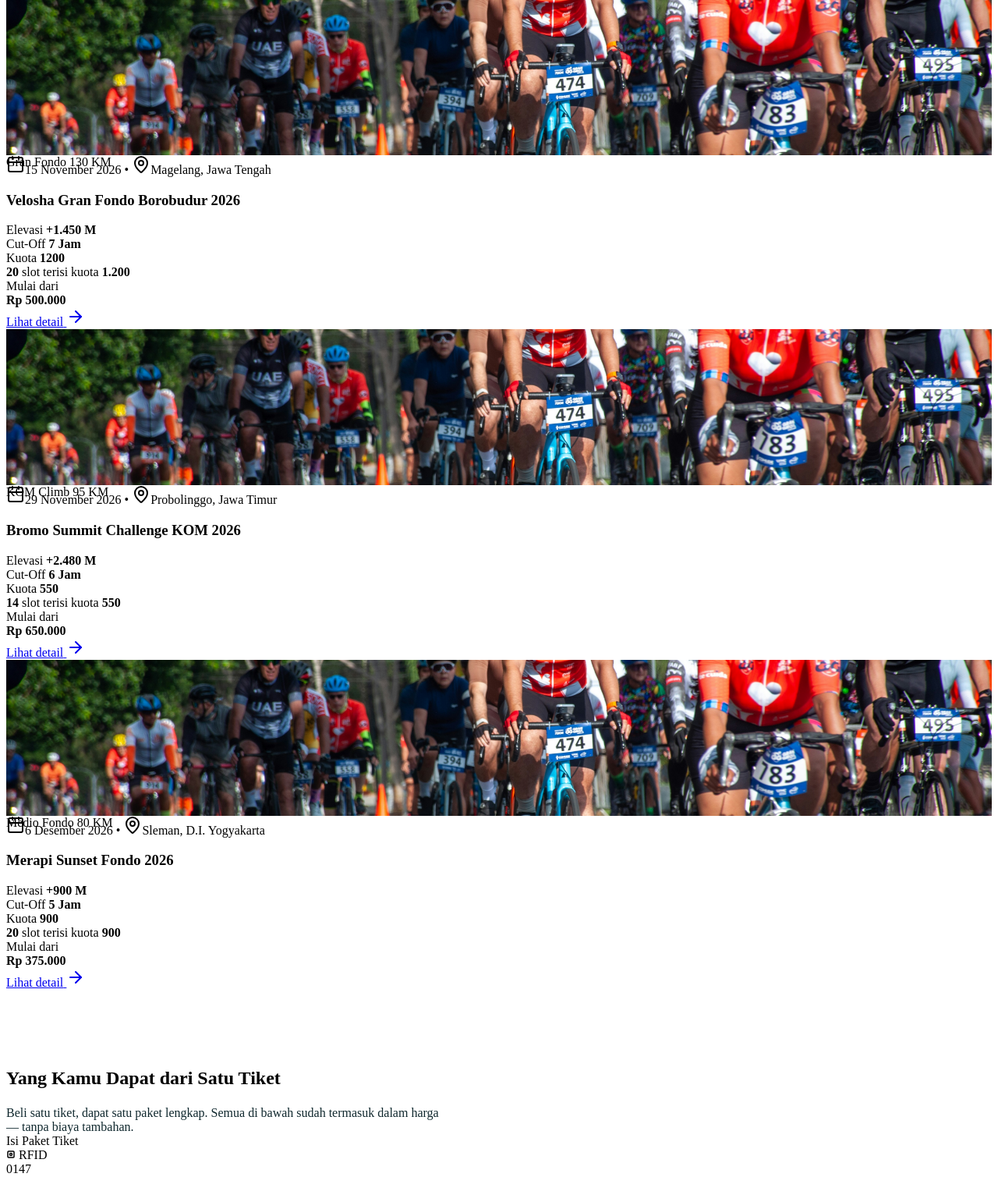
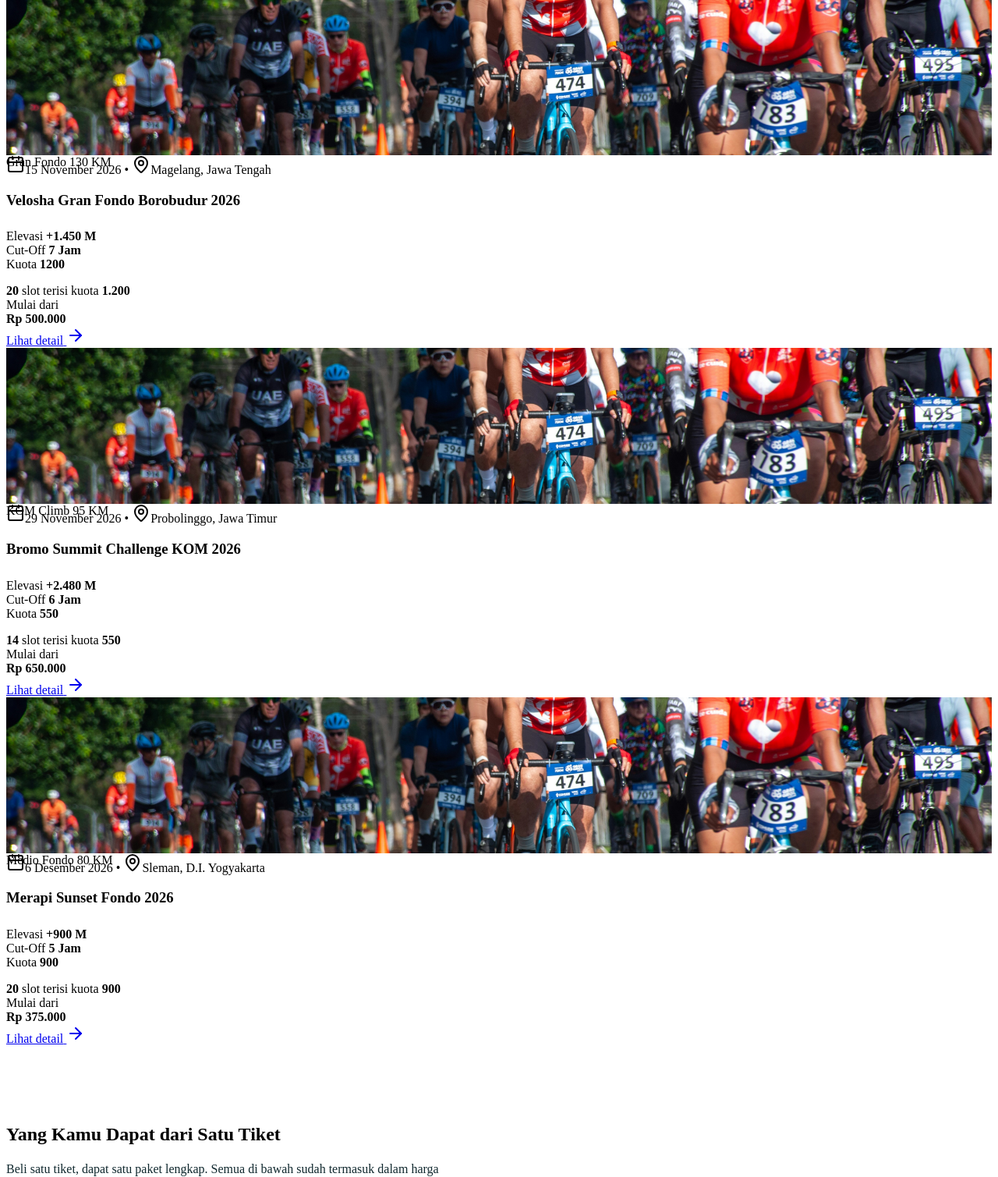
Before and after one commit to aden-fahri/Velosha, a Laravel app: page / in a window 1280 px wide; the page is wider, and only the part inside the window is pictured. Shown: the part 1935-3444 px from the top of that part at 78% size. Run offline with Laravel 12, Linux system fonts and the light colour scheme; data comes from the database, SQL or seed files in the repository; data that the repository does not hold is empty; parts of the project's set-up code (start-up, migrations or seed data) failed here and were passed over; some libraries are stand-ins or nearby versions.

Commit message:
style: remove redundant divider border and equalize title height in event cards

```diff
--- a/resources/views/livewire/race-cards.blade.php
+++ b/resources/views/livewire/race-cards.blade.php
@@ -138,12 +138,12 @@
                                     </span>
                                 </div>
 
-                                <h3 class="font-heading font-black text-xl text-[var(--ink)] mt-2.5 mb-3 leading-snug line-clamp-2">
+                                <h3 class="font-heading font-black text-xl text-[var(--ink)] mt-2.5 mb-2 leading-snug line-clamp-2 min-h-[54px] flex items-center">
                                     {{ $race['title'] }}
                                 </h3>
 
                                 {{-- Stats 3-Col --}}
-                                <div class="spec mb-3.5">
+                                <div class="spec" style="margin: 8px 0; padding: 8px 0;">
                                     @foreach($race['specs'] as $label => $value)
                                     <div>
                                         <span>{{ $label }}</span>
@@ -154,17 +154,17 @@
 
                                 {{-- Kuota Progress Bar (380 ======------ 500) --}}
                                 @if(($race['totalQuota'] ?? 0) > 0)
-                                <div class="my-3 pt-2.5 border-t border-[var(--ink)]/10">
+                                <div class="mt-2.5 mb-1">
                                     <div class="flex items-center justify-between text-[11px] font-extrabold text-[var(--ink)] mb-1">
                                         <span class="flex items-center gap-1.5 text-[var(--orange)]">
-                                            <span class="w-2 h-2 rounded-full bg-[var(--orange)] animate-pulse"></span>
+                                            <span class="w-1.5 h-1.5 rounded-full bg-[var(--orange)] animate-pulse"></span>
                                             <b>{{ number_format($race['bookedQuota'] ?? 0, 0, ',', '.') }}</b> slot terisi
                                         </span>
                                         <span class="text-[var(--mute)] font-bold text-[11px]">
                                             kuota <b>{{ number_format($race['totalQuota'] ?? 0, 0, ',', '.') }}</b>
                                         </span>
                                     </div>
-                                    <div class="w-full h-3 bg-[#F3E7CF] border-[2px] border-[var(--ink)] rounded-full overflow-hidden p-[1px] shadow-[inset_1px_1px_0_rgba(16,40,46,0.12)]">
+                                    <div class="w-full h-2.5 bg-[#F3E7CF] border-[1.5px] border-[var(--ink)] rounded-full overflow-hidden p-[1px] shadow-[inset_1px_1px_0_rgba(16,40,46,0.1)]">
                                         <div class="h-full bg-gradient-to-r from-[#F4BE3F] to-[#DE7119] rounded-full border-r-[1.5px] border-[var(--ink)] transition-all duration-500"
                                              style="width: {{ max(4, min(100, $race['percentBooked'] ?? 0)) }}%"></div>
                                     </div>
```
Also changed, not shown: resources/views/livewire/event-catalog.blade.php (+4 -4 lines).
